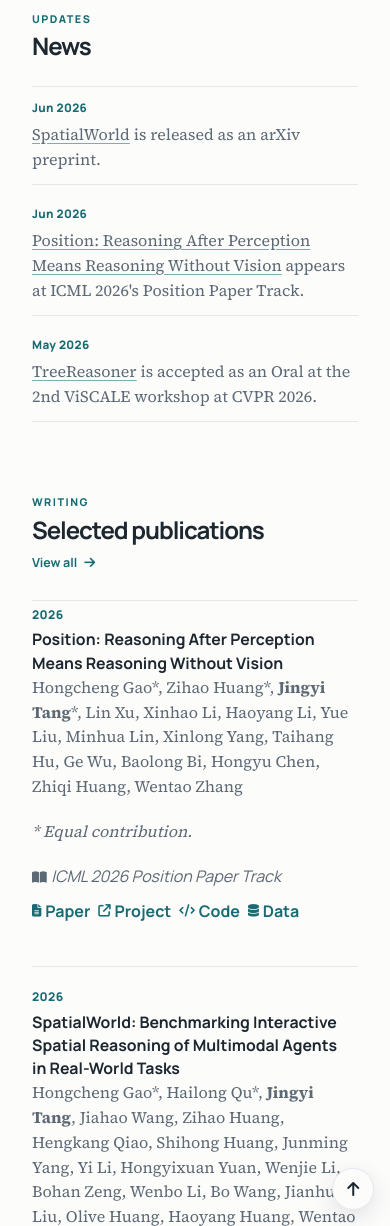
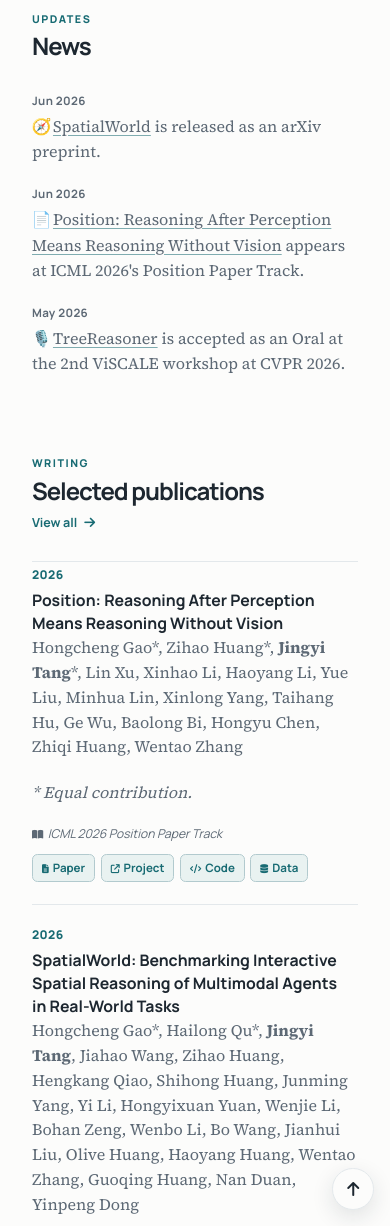
Before and after one commit to ColorDavid/ColorDavid.github.io, a Jekyll site: the page built from _pages/about.md, in a window 390 px wide and 1400 px high, scrolled down 1674 px, cut to the strip 174-1400 px from the top of the window. Built offline with Jekyll 4.4.1, drawn with Linux system fonts in a browser that asks for light colours; some web fonts are replaced; some of the changed text lies outside the part shown.

Commit message:
Refine publication and education presentation

```diff
--- a/_data/navigation.yml
+++ b/_data/navigation.yml
@@ -8,3 +8,6 @@ main:
 
   - title: "Publications"
     url: /#publications
+
+  - title: "Education"
+    url: /#education
--- a/_includes/publication-card.html
+++ b/_includes/publication-card.html
@@ -7,15 +7,15 @@
   </div>
   <p class="publication-authors" itemprop="author">{{ post.card_authors | default: post.authors }}</p>
   {% if post.author_note %}<p class="publication-note">{{ post.author_note }}</p>{% endif %}
-  <p class="publication-meta-row">
+  <div class="publication-meta-row">
     <span class="publication-venue"><i class="fas fa-book-open" aria-hidden="true"></i>{{ post.venue }}</span>
-    <span class="publication-resources" aria-label="Publication resources">
-      {% if post.paperurl %}<a href="{{ post.paperurl }}" target="_blank" rel="noopener noreferrer"><i class="fas fa-file-alt" aria-hidden="true"></i>Paper</a>{% endif %}
-      {% if post.projecturl %}<a href="{{ post.projecturl }}" target="_blank" rel="noopener noreferrer"><i class="fas fa-arrow-up-right-from-square" aria-hidden="true"></i>Project</a>{% endif %}
-      {% if post.codeurl %}<a href="{{ post.codeurl }}" target="_blank" rel="noopener noreferrer"><i class="fas fa-code" aria-hidden="true"></i>Code</a>{% endif %}
-      {% if post.dataurl %}<a href="{{ post.dataurl }}" target="_blank" rel="noopener noreferrer"><i class="fas fa-database" aria-hidden="true"></i>Data</a>{% endif %}
-      {% if post.modelurl %}<a href="{{ post.modelurl }}" target="_blank" rel="noopener noreferrer"><i class="fas fa-cube" aria-hidden="true"></i>Model</a>{% endif %}
-    </span>
-  </p>
+    <nav class="publication-resources" aria-label="Resources for {{ post.title }}">
+      {% if post.paperurl %}<a class="publication-resource publication-resource--paper" href="{{ post.paperurl }}" target="_blank" rel="noopener noreferrer"><i class="fas fa-file-alt" aria-hidden="true"></i>Paper</a>{% endif %}
+      {% if post.projecturl %}<a class="publication-resource publication-resource--project" href="{{ post.projecturl }}" target="_blank" rel="noopener noreferrer"><i class="fas fa-arrow-up-right-from-square" aria-hidden="true"></i>Project</a>{% endif %}
+      {% if post.codeurl %}<a class="publication-resource publication-resource--code" href="{{ post.codeurl }}" target="_blank" rel="noopener noreferrer"><i class="fas fa-code" aria-hidden="true"></i>Code</a>{% endif %}
+      {% if post.dataurl %}<a class="publication-resource publication-resource--data" href="{{ post.dataurl }}" target="_blank" rel="noopener noreferrer"><i class="fas fa-database" aria-hidden="true"></i>Data</a>{% endif %}
+      {% if post.modelurl %}<a class="publication-resource publication-resource--model" href="{{ post.modelurl }}" target="_blank" rel="noopener noreferrer"><i class="fas fa-cube" aria-hidden="true"></i>Model</a>{% endif %}
+    </nav>
+  </div>
   </div>
 </article>
--- a/_pages/about.md
+++ b/_pages/about.md
@@ -51,9 +51,9 @@ redirect_from:
       <h2 id="news-heading">News</h2>
     </div>
     <ol class="modern-news-list">
-      <li><time datetime="2026-06">Jun 2026</time><p><a href="https://arxiv.org/abs/2606.09669">SpatialWorld</a> is released as an arXiv preprint.</p></li>
-      <li><time datetime="2026-06">Jun 2026</time><p><a href="https://arxiv.org/abs/2507.16863">Position: Reasoning After Perception Means Reasoning Without Vision</a> appears at ICML 2026's Position Paper Track.</p></li>
-      <li><time datetime="2026-05">May 2026</time><p><a href="https://openreview.net/forum?id=59PrehaK6T">TreeReasoner</a> is accepted as an Oral at the 2nd ViSCALE workshop at CVPR 2026.</p></li>
+      <li><time datetime="2026-06">Jun 2026</time><p><span class="news-icon" aria-hidden="true">🧭</span><a href="https://arxiv.org/abs/2606.09669">SpatialWorld</a> is released as an arXiv preprint.</p></li>
+      <li><time datetime="2026-06">Jun 2026</time><p><span class="news-icon" aria-hidden="true">📄</span><a href="https://arxiv.org/abs/2507.16863">Position: Reasoning After Perception Means Reasoning Without Vision</a> appears at ICML 2026's Position Paper Track.</p></li>
+      <li><time datetime="2026-05">May 2026</time><p><span class="news-icon" aria-hidden="true">🎙️</span><a href="https://openreview.net/forum?id=59PrehaK6T">TreeReasoner</a> is accepted as an Oral at the 2nd ViSCALE workshop at CVPR 2026.</p></li>
     </ol>
   </section>
 
@@ -69,4 +69,29 @@ redirect_from:
       {% endfor %}
     </div>
   </section>
+
+  <section class="home-section home-education" id="education" aria-labelledby="education-heading">
+    <div class="modern-section-heading">
+      <p>Background</p>
+      <h2 id="education-heading">Education</h2>
+    </div>
+    <ol class="education-list">
+      <li>
+        <span class="education-mark" aria-hidden="true"><i class="fas fa-graduation-cap"></i></span>
+        <div class="education-details">
+          <h3>Master of Engineering</h3>
+          <p><a href="http://www.ict.ac.cn/">Institute of Computing Technology, Chinese Academy of Sciences</a></p>
+        </div>
+        <time class="education-date" datetime="2026">2026</time>
+      </li>
+      <li>
+        <span class="education-mark" aria-hidden="true"><i class="fas fa-university"></i></span>
+        <div class="education-details">
+          <h3>B.S. in Data Science</h3>
+          <p><a href="https://yuanpei.pku.edu.cn/">Yuanpei College, Peking University</a></p>
+        </div>
+        <time class="education-date" datetime="2023">2023</time>
+      </li>
+    </ol>
+  </section>
 </div>
--- a/_sass/_modern-home.scss
+++ b/_sass/_modern-home.scss
@@ -343,29 +343,30 @@ body {
 
 .modern-news-list li {
   display: grid;
-  grid-template-columns: 6.2rem minmax(0, 1fr);
-  gap: 1.5rem;
-  padding: 0.8rem 0;
-  border-bottom: 1px solid var(--site-line);
-}
-
-.modern-news-list li:first-child {
-  border-top: 1px solid var(--site-line);
+  grid-template-columns: 5.4rem minmax(0, 1fr);
+  gap: 0.9rem;
+  padding: 0.38rem 0;
 }
 
 .modern-news-list time {
-  padding-top: 0.09rem;
-  color: var(--site-accent);
+  padding-top: 0.12rem;
+  color: var(--site-muted);
   font-family: $sans-serif;
-  font-size: 0.73rem;
-  font-weight: 800;
+  font-size: 0.72rem;
+  font-weight: 700;
   letter-spacing: 0.03em;
 }
 
 .modern-news-list p {
   margin: 0;
   color: var(--site-muted);
-  line-height: 1.55;
+  line-height: 1.6;
+}
+
+.news-icon {
+  display: inline-block;
+  width: 1.35rem;
+  margin-left: -0.04rem;
 }
 
 .publication-list {
@@ -443,21 +444,105 @@ body {
 .publication-resources {
   display: inline-flex;
   flex-wrap: wrap;
-  gap: 0.5rem;
+  gap: 0.35rem;
 }
 
-.publication-resources a {
+.publication-resource {
   display: inline-flex;
-  gap: 0.24rem;
   align-items: center;
+  gap: 0.34rem;
+  min-height: 1.75rem;
+  padding: 0.3rem 0.56rem;
+  border: 1px solid color-mix(in srgb, var(--site-accent) 24%, var(--site-line));
+  border-radius: 0.34rem;
+  background: var(--site-accent-soft);
   color: var(--site-accent) !important;
+  font-size: 0.72rem;
   font-weight: 700;
+  line-height: 1;
   text-decoration: none !important;
+  transition: background-color 0.16s ease, border-color 0.16s ease, box-shadow 0.16s ease, color 0.16s ease, transform 0.16s ease;
 }
 
-.publication-resources a:hover,
-.publication-resources a:focus {
-  text-decoration: underline !important;
+.publication-resource:hover,
+.publication-resource:focus {
+  border-color: var(--site-accent);
+  background: color-mix(in srgb, var(--site-accent-soft) 55%, var(--site-surface));
+  box-shadow: 0 0.22rem 0.6rem var(--site-shadow);
+  color: var(--site-accent) !important;
+  transform: translateY(-1px);
+}
+
+.publication-resource:focus-visible,
+.education-details a:focus-visible {
+  outline: 3px solid var(--site-accent);
+  outline-offset: 2px;
+}
+
+.education-list {
+  margin: 0;
+  padding: 0;
+  list-style: none;
+}
+
+.education-list li {
+  display: grid;
+  grid-template-columns: 2rem minmax(0, 1fr) auto;
+  gap: 0.8rem;
+  align-items: start;
+  padding: 0.48rem 0;
+}
+
+.education-mark {
+  display: grid;
+  width: 2rem;
+  height: 2rem;
+  place-items: center;
+  border-radius: 0.46rem;
+  background: var(--site-accent-soft);
+  color: var(--site-accent);
+  font-size: 0.83rem;
+}
+
+.education-details h3 {
+  margin: 0;
+  color: var(--site-ink);
+  font-family: $sans-serif;
+  font-size: 0.92rem;
+  font-weight: 750;
+  line-height: 1.38;
+}
+
+.education-details p {
+  margin: 0.13rem 0 0;
+  color: var(--site-muted);
+  font-size: 0.84rem;
+  line-height: 1.48;
+}
+
+.education-details a {
+  margin: 0 -0.12rem;
+  padding: 0 0.12rem;
+  border-radius: 0.18rem;
+  color: var(--site-muted) !important;
+  font-weight: 650;
+  text-decoration: none;
+  transition: background-color 0.16s ease, color 0.16s ease;
+}
+
+.education-details a:hover,
+.education-details a:focus {
+  background: var(--site-accent-soft);
+  color: var(--site-accent) !important;
+}
+
+.education-date {
+  padding-top: 0.16rem;
+  color: var(--site-muted);
+  font-family: $sans-serif;
+  font-size: 0.72rem;
+  font-weight: 700;
+  letter-spacing: 0.03em;
 }
 
 .modern-publications {
@@ -569,6 +654,16 @@ body {
     gap: 0.85rem;
   }
 
+  .education-list li {
+    grid-template-columns: 2rem minmax(0, 1fr);
+    gap: 0.72rem;
+  }
+
+  .education-date {
+    grid-column: 2;
+    padding-top: 0;
+  }
+
   .back-to-top {
     right: 1rem;
     bottom: 1rem;
@@ -597,7 +692,8 @@ body {
   }
 
   .publication-year,
-  .modern-news-list time {
+  .modern-news-list time,
+  .education-date {
     padding-top: 0;
   }
 }
```
Also changed, not shown: DESIGN.md (added, +96 -0 lines), _layouts/publication.html (+7 -7 lines).
